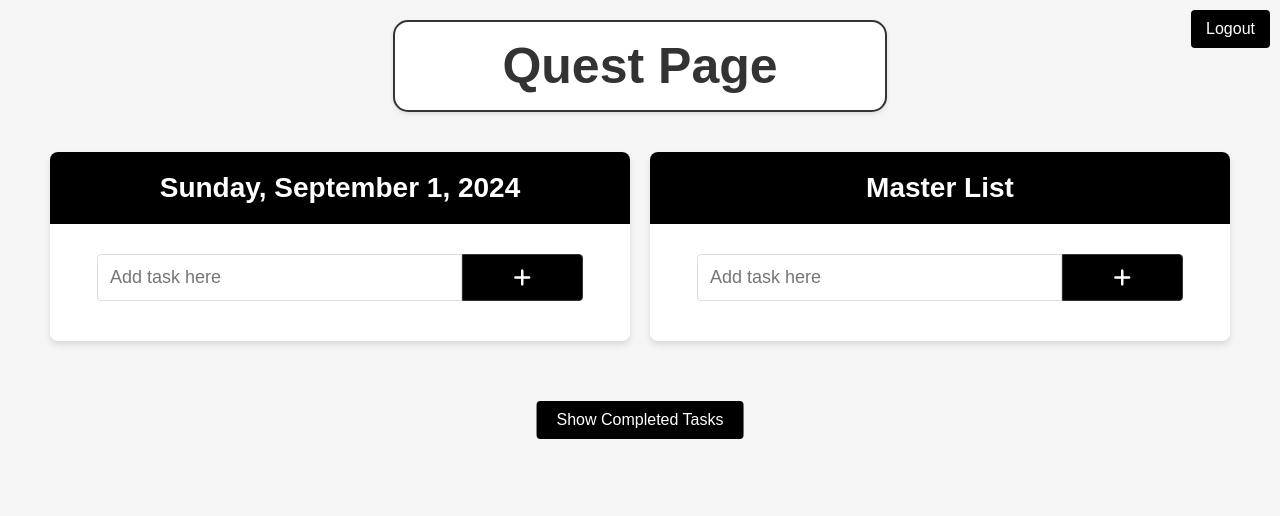
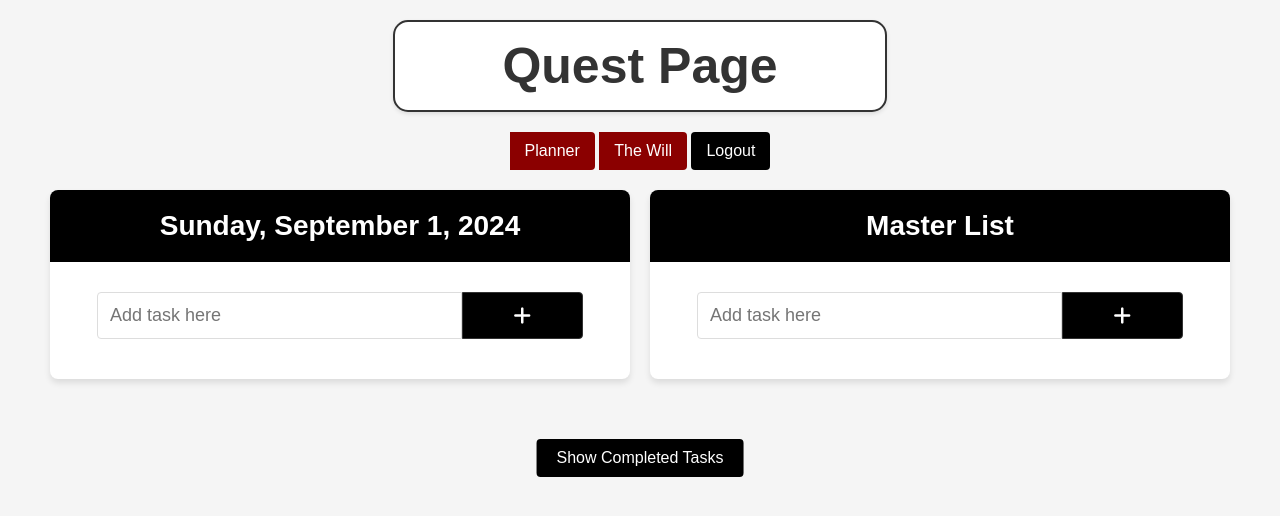
Before and after one commit to FletcherM27/TO---DO-LIST, a website: page quest.html in a window 1280 px wide. Drawn offline with Linux system fonts and the light colour scheme.

Commit message:
Update quest.html

```diff
--- a/quest.html
+++ b/quest.html
@@ -10,7 +10,11 @@
 <body>
     <header style="text-align: center;">
         <h1>Quest Page</h1>
-        <button id="logoutButton" style="position: absolute; top: 10px; right: 10px;">Logout</button>
+        <div class="header-buttons">
+            <button id="plannerButton">Planner</button>
+            <button id="theWillButton">The Will</button>
+            <button id="logoutButton">Logout</button>
+        </div>
     </header>
     <div class="container">
         <div class="list-container">
```
